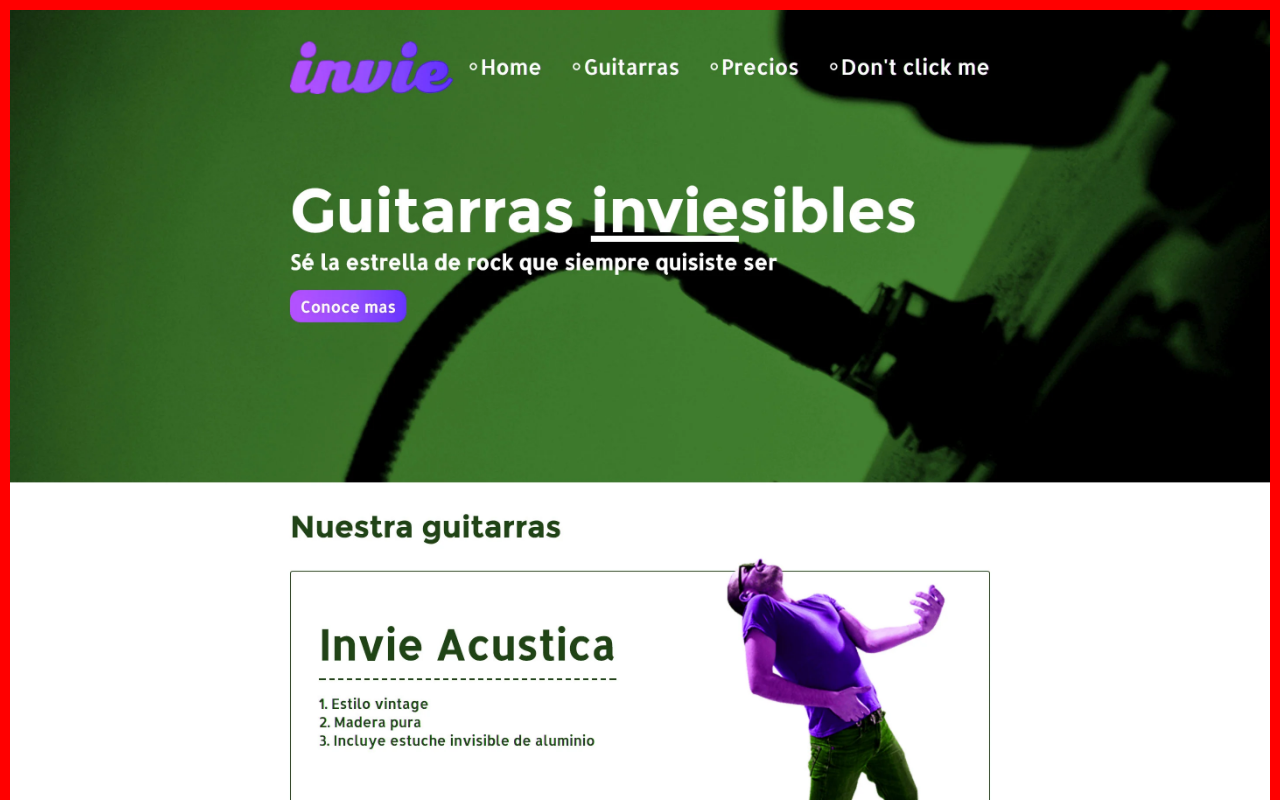
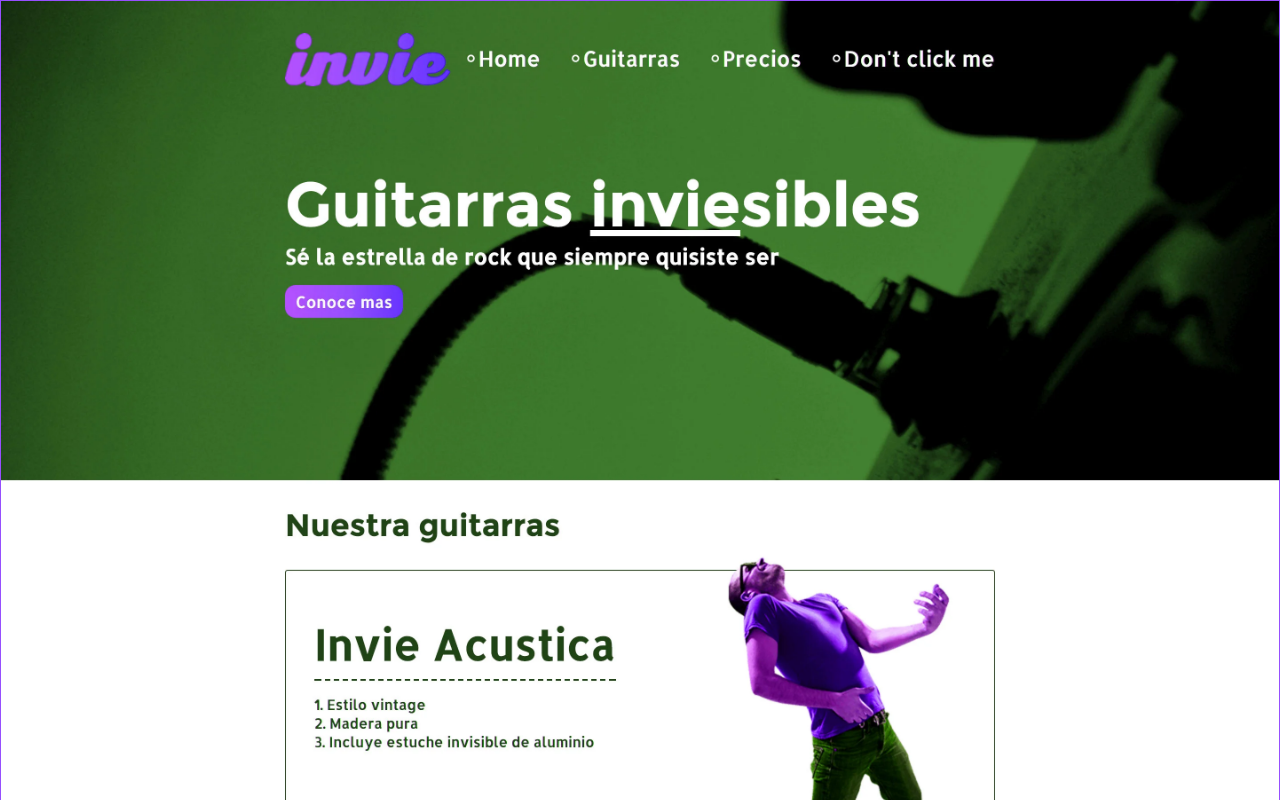
Before and after one commit to DaruinHerrera/invit-github, a plain HTML site: page index.html in a window 1280 px wide. Shown: the top 800 px of the page. Drawn offline with Linux system fonts and the light colour scheme.

Commit message:
Moficarción bordes

```diff
--- a/index.html
+++ b/index.html
@@ -4,7 +4,7 @@
 	<style media="screen">
 		body{
 			margin:0;
-			border: 10px solid red;
+			border: 1px solid #964ffe;
 		}
 		img{
 			max-width: 100%;
```
